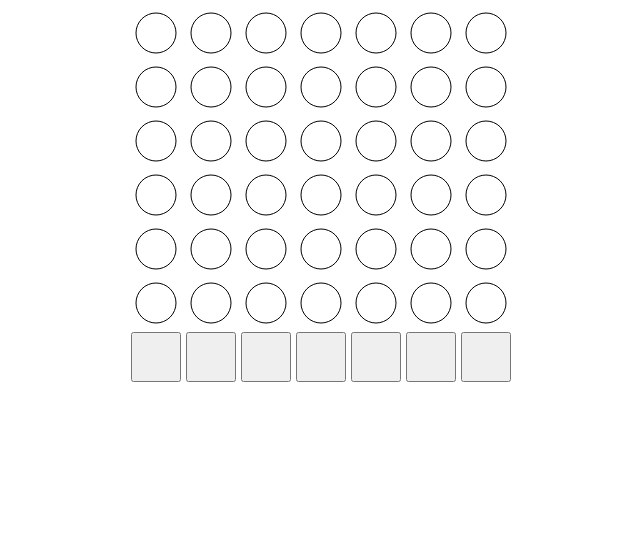
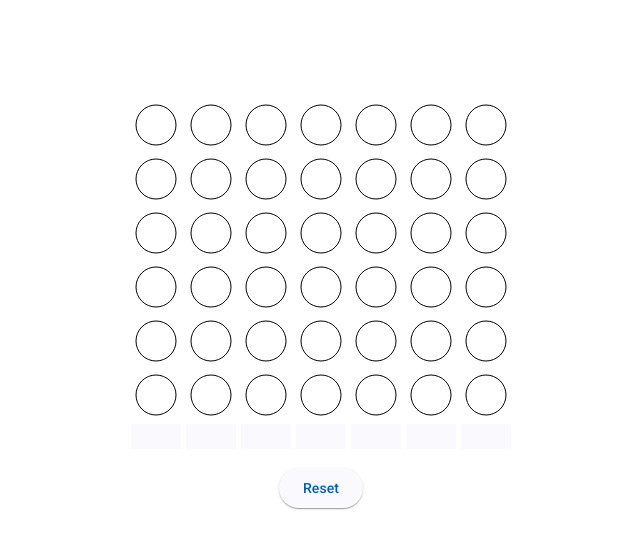
Before and after one commit to hannes888/ConnectFourMC, an Angular app: page / in a window 1280 px wide. Shown: the top 548 px of the page, without its empty margins (319-959 px from the left). Built offline with nearby package versions, Linux system fonts and the light colour scheme.

Commit message:
Style changes

```diff
--- a/angular.json
+++ b/angular.json
@@ -28,6 +28,7 @@
               }
             ],
             "styles": [
+              "@angular/material/prebuilt-themes/azure-blue.css",
               "src/styles.css"
             ],
             "scripts": []
@@ -86,6 +87,7 @@
               }
             ],
             "styles": [
+              "@angular/material/prebuilt-themes/azure-blue.css",
               "src/styles.css"
             ],
             "scripts": []
--- a/package.json
+++ b/package.json
@@ -11,10 +11,12 @@
   "private": true,
   "dependencies": {
     "@angular/animations": "^19.0.0",
+    "@angular/cdk": "^19.0.4",
     "@angular/common": "^19.0.0",
     "@angular/compiler": "^19.0.0",
     "@angular/core": "^19.0.0",
     "@angular/forms": "^19.0.0",
+    "@angular/material": "^19.0.4",
     "@angular/platform-browser": "^19.0.0",
     "@angular/platform-browser-dynamic": "^19.0.0",
     "@angular/router": "^19.0.0",
--- a/src/app/app.component.css
+++ b/src/app/app.component.css
@@ -1,17 +1,17 @@
-.circles-row {
-    display: flex;
-    justify-content: center;
-    gap: 5px;
-}
-
-.buttons-row {
-    display: flex;
-    justify-content: center;
-    gap: 5px;
+.default-container {
+  display: flex;
+  justify-content: center;
+  gap: 5px;
 }
 
 .row-button {
-    width: 50px;
-    height: 50px;
-    row-gap: 5px;
+  width: 50px;
+  height: 25px;
+  row-gap: 5px;
+  border: none;
+  background-color: #faf9fd;
 }
+
+.row-button:hover {
+  background-color: #005cbb;
+}
--- a/src/app/app.component.html
+++ b/src/app/app.component.html
@@ -1,16 +1,20 @@
-<div>
-    <div *ngFor="let row of rows; let rowIndex = index" class="circles-row">
-        <div *ngFor="let col of cols; let colIndex = index" style="display: inline-block; margin: 0;">
-            <app-circle [backgroundColor]="'white'"></app-circle>
-        </div>
+<div style="margin-top: 100px;">
+  <div *ngFor="let row of rows; let rowIndex = index" class="default-container">
+    <div *ngFor="let col of cols; let colIndex = index" style="display: inline-block; margin: 0;">
+      <app-circle [backgroundColor]="'white'"></app-circle>
     </div>
-    <div class="buttons-row">
-        <button (click)="onButtonClick(0)" class="row-button"></button>
-        <button (click)="onButtonClick(1)" class="row-button"></button>
-        <button (click)="onButtonClick(2)" class="row-button"></button>
-        <button (click)="onButtonClick(3)" class="row-button"></button>
-        <button (click)="onButtonClick(4)" class="row-button"></button>
-        <button (click)="onButtonClick(5)" class="row-button"></button>
-        <button (click)="onButtonClick(6)" class="row-button"></button>
-    </div>
+  </div>
+  <div class="default-container">
+    <button (click)="playInColumn(0)" class="row-button"></button>
+    <button (click)="playInColumn(1)" class="row-button"></button>
+    <button (click)="playInColumn(2)" class="row-button"></button>
+    <button (click)="playInColumn(3)" class="row-button"></button>
+    <button (click)="playInColumn(4)" class="row-button"></button>
+    <button (click)="playInColumn(5)" class="row-button"></button>
+    <button (click)="playInColumn(6)" class="row-button"></button>
+  </div>
+  <br>
+  <div class="default-container">
+    <button mat-raised-button (click)="resetGame()">Reset</button>
+  </div>
 </div>
--- a/src/app/app.component.ts
+++ b/src/app/app.component.ts
@@ -3,10 +3,11 @@ import { CircleComponent } from './circle/circle.component';
 import { NgForOf } from '@angular/common';
 import { MonteCarloService } from './monte-carlo-service.service';
 import {Board} from "./board";
+import {MatButton} from '@angular/material/button';
 
 @Component({
   selector: 'app-root',
-  imports: [CircleComponent, NgForOf],
+  imports: [CircleComponent, NgForOf, MatButton],
   templateUrl: './app.component.html',
   styleUrls: ['./app.component.css']
 })
@@ -32,7 +33,7 @@ export class AppComponent implements AfterViewInit {
     }
   }
 
-  onButtonClick(col: number) {
+  playInColumn(col: number) {
     if (this.isColFilled(col)) {
       return;
     }
@@ -68,7 +69,12 @@ export class AppComponent implements AfterViewInit {
   }
 
   changeCircleColor(row: number, col: number, color: string) {
+
     this.circles[row][col].backgroundColor = color;
     this.circles[row][col].ngAfterViewInit();
   }
+
+  resetGame() {
+    window.location.reload();
+  }
 }
--- a/src/app/app.config.ts
+++ b/src/app/app.config.ts
@@ -2,7 +2,8 @@ import { ApplicationConfig, provideZoneChangeDetection } from '@angular/core';
 import { provideRouter } from '@angular/router';
 
 import { routes } from './app.routes';
+import { provideAnimationsAsync } from '@angular/platform-browser/animations/async';
 
 export const appConfig: ApplicationConfig = {
-  providers: [provideZoneChangeDetection({ eventCoalescing: true }), provideRouter(routes)]
+  providers: [provideZoneChangeDetection({ eventCoalescing: true }), provideRouter(routes), provideAnimationsAsync()]
 };
--- a/src/app/circle/circle.component.ts
+++ b/src/app/circle/circle.component.ts
@@ -9,15 +9,24 @@ import { AfterViewInit, Component, ElementRef, ViewChild, Input } from '@angular
 export class CircleComponent implements AfterViewInit {
   @ViewChild('circle', { static: true }) canvasRef!: ElementRef<HTMLCanvasElement>;
   @Input() backgroundColor: string = 'white';
+  borderColor: string = 'black';
 
   ngAfterViewInit() {
     const canvas = this.canvasRef.nativeElement;
     const ctx = canvas.getContext('2d');
     if (ctx) {
-      ctx.fillStyle = this.backgroundColor;
-      ctx.fillRect(0, 0, canvas.width, canvas.height);
+      if (this.backgroundColor === 'red') {
+        this.borderColor = this.backgroundColor;
+      } else if (this.backgroundColor === 'yellow') {
+        this.backgroundColor = '#005cbb';
+        this.borderColor = this.backgroundColor;
+      }
+      ctx.clearRect(0, 0, canvas.width, canvas.height);  // Clear the canvas to reset drawing
       ctx.beginPath();
-      ctx.arc(25, 25, 20, 0, 2 * Math.PI);
+      ctx.arc(25, 25, 20, 0, 2 * Math.PI);  // Draw the circle path
+      ctx.fillStyle = this.backgroundColor;  // Set the fill color (inside the circle)
+      ctx.fill();  // Fill the circle with the current fill color
+      ctx.strokeStyle = this.borderColor;
       ctx.stroke();
     }
   }
--- a/src/index.html
+++ b/src/index.html
@@ -6,8 +6,10 @@
   <base href="/">
   <meta name="viewport" content="width=device-width, initial-scale=1">
   <link rel="icon" type="image/x-icon" href="favicon.ico">
+  <link href="https://fonts.googleapis.com/css2?family=Roboto:wght@300;400;500&display=swap" rel="stylesheet">
+  <link href="https://fonts.googleapis.com/icon?family=Material+Icons" rel="stylesheet">
 </head>
-<body>
+<body class="mat-typography">
   <app-root></app-root>
 </body>
 </html>
--- a/src/styles.css
+++ b/src/styles.css
@@ -1 +1,3 @@
-/* You can add global styles to this file, and also import other style files */
+
+html, body { height: 100%; }
+body { margin: 0; font-family: Roboto, "Helvetica Neue", sans-serif; }
```
Also changed, not shown: 1 other file (tests, documents, lock files or other folders).
